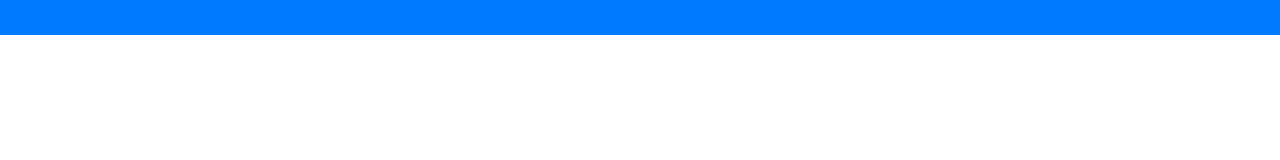
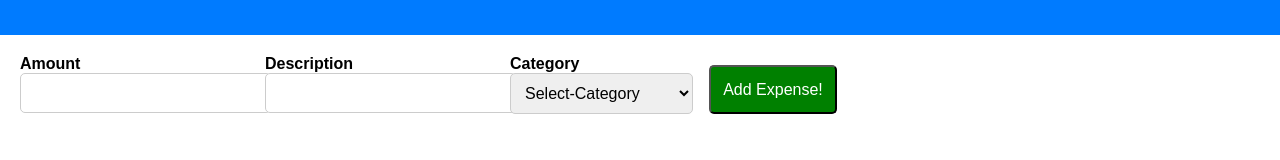
Before and after one commit to coder1110111/ExpenseTracker-App, a website: page views/tracker.html in a window 1280 px wide. Drawn offline with Linux system fonts and the light colour scheme; files that its build step writes are made by us from their sources.

Commit message:
Epxense app basic feature

```diff
--- a/views/Resources/main.css
+++ b/views/Resources/main.css
@@ -13,7 +13,49 @@ body {
 }
 
 .bottom-section {
-    flex: 1;
     padding: 20px;
     overflow-y: auto;
+    display: flex;
 }
+
+.centered-flex {
+    display:flex;
+}
+
+.centered-flex button{
+    width: 8rem;
+    padding: 10px;
+    background: green;
+    color: white;
+    font-size: 16px;
+    border-radius: 5px;
+    cursor: pointer;
+    margin-top: 10px;;
+}
+
+.input-group {
+    margin-right: 1rem;
+    text-align: left;
+}
+
+.input-group label {
+    display: block;
+    font-weight: 600;
+    margin-right: 5px;
+}
+
+.input-group input {
+    width: 100%;
+    padding: 10px;
+    border: 1px solid #ccc;
+    border-radius: 5px;
+    font-size: 16px;
+}
+
+.input-group select {
+    width: 100%;
+    padding: 10px;
+    border: 1px solid #ccc;
+    border-radius: 5px;
+    font-size: 16px;
+}
--- a/views/Resources/stylein.css
+++ b/views/Resources/stylein.css
@@ -24,6 +24,7 @@ body {
 .input-group {
     margin-bottom: 1rem;
     text-align: left;
+    margin-right: 2rem;
 }
 
 .input-group label {
--- a/views/tracker.html
+++ b/views/tracker.html
@@ -5,12 +5,36 @@
     <meta name="viewport" content="width=device-width, initial-scale=1.0">
     <title>Document</title>
     <script src="tracker.js"></script>
-    <link rel="stylesheet" href="main.css">
+    <link rel="stylesheet" href="Resources\main.css">
 </head>
 <body>
     <div class="top-section"></div>
     <div class="bottom-section">
+        <form class="centered-flex" onsubmit="AddExpense(event)">
+            <div class="input-group">
+                <label for="amount">Amount</label>
+                <input type="number" id="amount" name="amount" required>
+            </div>
+            <div class="input-group">
+                <label for="description">Description</label>
+                <input type="text" id="description" name="description" required>
+            </div>
+            <div class="input-group">
+                <label for="category">Category</label>
+                <select name="category" id="category">
+                    <option value="">Select-Category</option>
+                    <option value="Transportation">Transportation</option>
+                    <option value="Grocery">Grocery</option>
+                    <option value="Rent/Mortgage">Rent/Mortgage</option>
+                    <option value="Utilities">Utilities</option>
+                    <option value="Medical/HealthCare">Medical/HealthCare</option>
+                </select>
+            </div>
+            <button type="submit">Add Expense!</button>
+        </form>
+        <div class="list-expense" id="output-list">
 
+        </div>
     </div>
 
 </body>
--- a/views/tracker.js
+++ b/views/tracker.js
@@ -0,0 +1,7 @@
+
+function AddExpense(event) {
+    event.preventDefault();
+    const amount = document.getElementById("amount").value;
+    const description = document.getElementById("description").value;
+    const category = document.getElementById("category").value;
+}
```
Also changed, not shown: app.js (+8 -1 lines), models/expense.js (added, +26 -0 lines), views/login-signup.js (+7 -0 lines).
